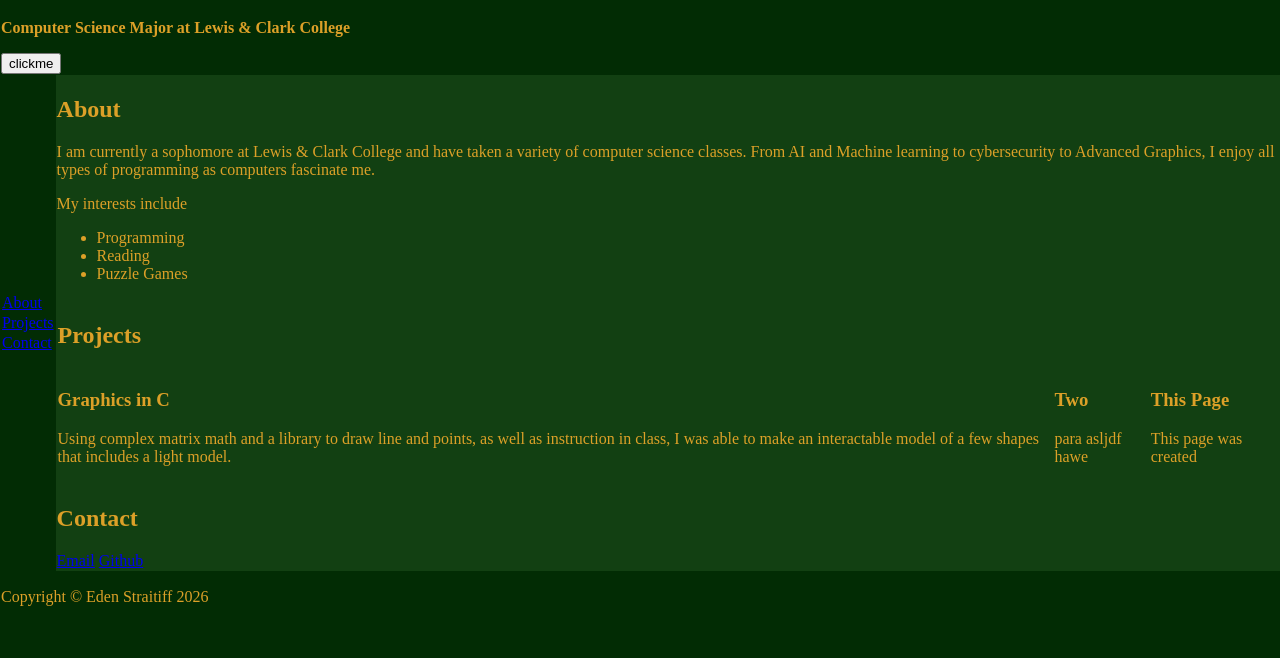
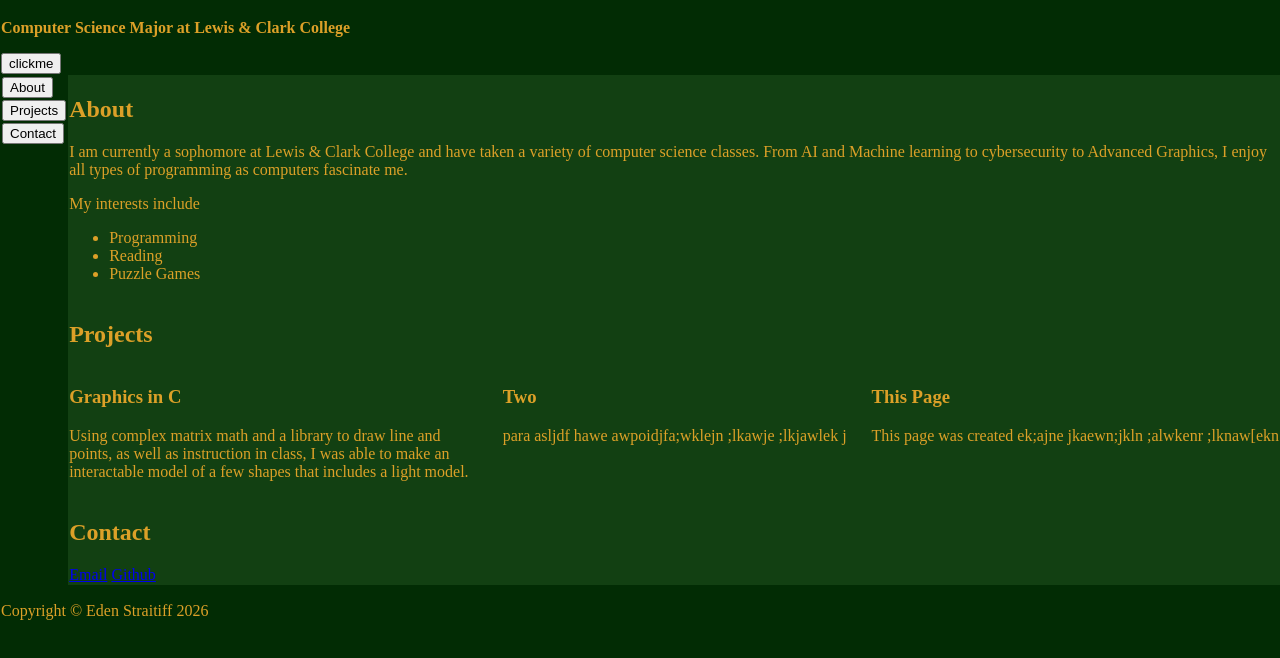
Before and after one commit to Edenmew/portfolio-edenstraitiff, a website: page public/index.html in a window 1280 px wide. Shown: the part 62-720 px from the top of the page. Drawn offline with Linux system fonts and the light colour scheme.

Commit message:
buttons and alignement for navigation, projects are now grid-items

```diff
--- a/public/index.html
+++ b/public/index.html
@@ -22,17 +22,17 @@
                 <td id="navigation" rowspan="4">
                     <table>
                         <tr>
-                            <td><a href="#about">About</a></td>
+                            <td><a href="#about"><button type="button">About</button></a></td>
                         </tr>
                         <tr>
-                            <td><a href="#projects">Projects</a></td>
+                            <td><a href="#projects"><button type="button">Projects</button></a></td>
                         </tr>
                         <tr>
-                            <td><a href="#contact">Contact</a></td>
+                            <td><a href="#contact"><button type="button">Contact</button></a></td>
                         </tr>
                     </table>
                 </td>
-                <td>
+                <td id="about">
                     <h2>About</h2>
                     <p>I am currently a sophomore at Lewis &amp; Clark College and have taken a variety of computer science classes. From AI and Machine learning to cybersecurity to Advanced Graphics, I enjoy all types of programming as computers fascinate me. </p>
                     <p>My interests include</p>
@@ -44,32 +44,26 @@
                 </td>
             </tr>
             <tr>
-                <td>
-                    <table>
-                        <tr>
-                            <th colspan="3">
-                                <h2>Projects</h2>
-                            </th>
-                        </tr>
-                        <tr>
-                            <td>
-                                <h3>Graphics in C</h3>
-                                <p>Using complex matrix math and a library to draw line and points, as well as instruction in class, I was able to make an interactable model of a few shapes that includes a light model.</p>
-                            </td>
-                            <td>
-                                <h3>Two</h3>
-                                <p>para asljdf hawe</p>
-                            </td>
-                            <td>
-                                <h3>This Page</h3>
-                                <p>This page was created  </p>
-                            </td>
-                        </tr>
-                    </table>
+                <td id="projects">
+                    <h2>Projects</h2>
+                    <div class="grid">
+                        <div>
+                            <h3>Graphics in C</h3>
+                            <p>Using complex matrix math and a library to draw line and points, as well as instruction in class, I was able to make an interactable model of a few shapes that includes a light model.</p>
+                        </div>
+                        <div>
+                            <h3>Two</h3>
+                            <p>para asljdf hawe awpoidjfa;wklejn ;lkawje ;lkjawlek j</p>
+                        </div>
+                        <div>
+                            <h3>This Page</h3>
+                            <p>This page was created  ek;ajne jkaewn;jkln ;alwkenr ;lknaw[ekn</p>
+                        </div>
+                    </div>
                 </td>
             </tr>
             <tr>
-                <td>
+                <td id="contact">
                     <h2>Contact</h2>
                     <a href="mailto:lc24-0983@lclark.edu">Email</a>
                     <a href="https://github.com/Edenmew">Github</a>
--- a/public/styles.css
+++ b/public/styles.css
@@ -16,6 +16,15 @@ table {
 th, td {
     border: none;
 }
+#navigation {
+    vertical-align: top;
+}
+.grid {
+    display: grid;
+    grid-template-columns: auto auto auto;
+    justify-content: stretch;
+    gap: 0px 25px;
+}
 a:hover {
     color: blue;
 }
```
